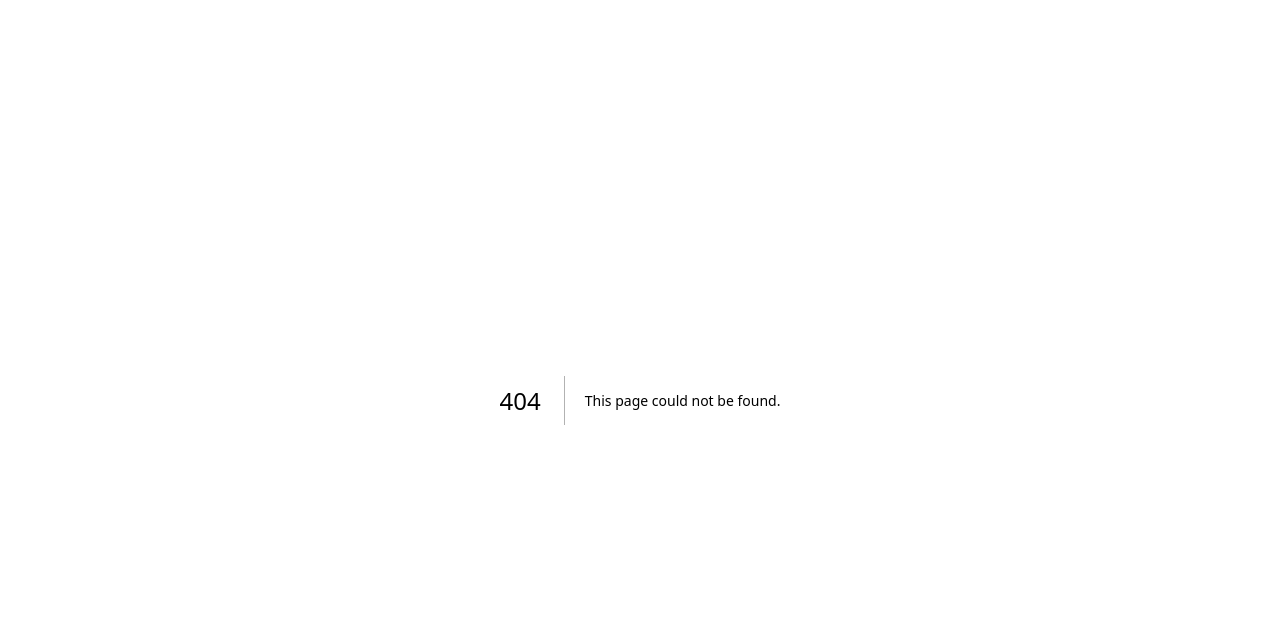
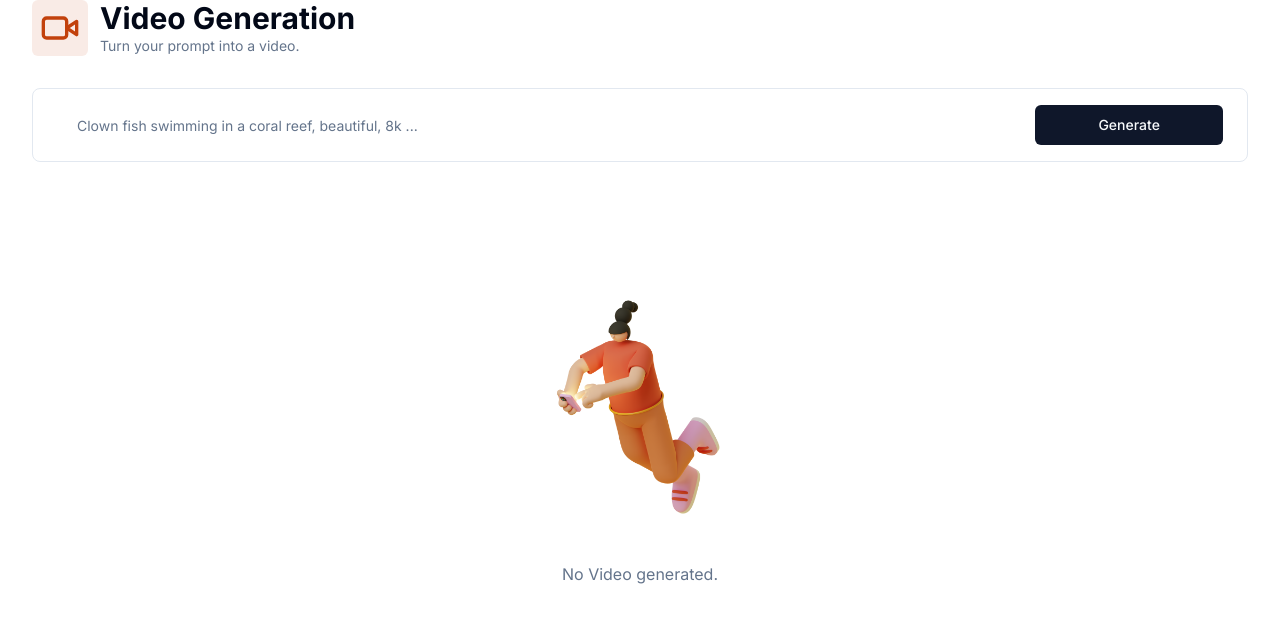
Before and after one commit to mustafapanjiwala/Genius, a Next.js app: page /video in a window 1280 px wide. Before the commit this address had no page. Shown: the top 622 px of the page. Built offline with nearby package versions, Linux system fonts and the light colour scheme.

Commit message:
Music and video generation

```diff
--- /dev/null
+++ b/app/(dashboard)/(routes)/music/constants.ts
@@ -0,0 +1,7 @@
+import * as z from "zod";
+
+export const formSchema = z.object({
+  prompt: z.string().min(1, {
+    message: "Music is required",
+  }),
+});
--- /dev/null
+++ b/app/(dashboard)/(routes)/music/page.tsx
@@ -0,0 +1,109 @@
+"use client";
+import { useState } from "react";
+
+import * as z from "zod";
+import { Music } from "lucide-react";
+import { useForm } from "react-hook-form";
+import { zodResolver } from "@hookform/resolvers/zod";
+import axios from "axios";
+import { useRouter } from "next/navigation";
+import { ChatCompletionMessageParam } from "openai/resources";
+import { cn } from "@/lib/utils";
+
+import { Input } from "@/components/ui/input";
+import { Button } from "@/components/ui/button";
+
+import { formSchema } from "./constants";
+
+import { Form, FormControl, FormField, FormItem } from "@/components/ui/form";
+import Heading from "@/components/Heading";
+import { Empty } from "@/components/empty";
+import { Loader } from "@/components/loader";
+
+const MusicPage = () => {
+  const router = useRouter();
+  const [music, setMusic] = useState<string>();
+
+  const form = useForm<z.infer<typeof formSchema>>({
+    resolver: zodResolver(formSchema),
+    defaultValues: {
+      prompt: "",
+    },
+  });
+
+  const isLoading = form.formState.isSubmitting;
+
+  const onSubmit = async (values: z.infer<typeof formSchema>) => {
+    try {
+      setMusic(undefined);
+
+      const response = await axios.post("/api/music/", values);
+      setMusic(response.data.audio);
+      form.reset();
+    } catch (error: any) {
+      //TODO: open pro modal
+      console.log(error);
+    } finally {
+      router.refresh();
+    }
+  };
+
+  return (
+    <div>
+      <Heading
+        title="Music Generation"
+        description="Just use your words to create some fantastic music.."
+        icon={Music}
+        iconColor="text-emerald-500"
+        bgColor="bg-emerald-500/10"
+      />
+      <div className="px-4 lg:px-8">
+        <div>
+          <Form {...form}>
+            <form
+              onSubmit={form.handleSubmit(onSubmit)}
+              className="rounded-lg border w-full p-4 px-3 md:px-6 focus-within:shadow-sm grid grid-cols-12 gap-2"
+            >
+              <FormField
+                name="prompt"
+                render={({ field }) => (
+                  <FormItem className="col-span-12 lg:col-span-10">
+                    <FormControl className="m-0 p-0">
+                      <Input
+                        className="p-5 border-0 outline-none focus-visible:ring-transparent"
+                        disabled={isLoading}
+                        placeholder="Piano solo"
+                        {...field}
+                      />
+                    </FormControl>
+                  </FormItem>
+                )}
+              />
+              <Button
+                className="col-span-12 lg:col-span-2 w-full "
+                disabled={isLoading}
+              >
+                Generate
+              </Button>
+            </form>
+          </Form>
+        </div>
+        <div className="space-y-4 mt-4">
+          {isLoading && (
+            <div className="p-8 rounded-lg  w-full flex items-center justify-center bg-muted">
+              <Loader />
+            </div>
+          )}
+          {!music && !isLoading && <Empty label="No Music generated." />}
+          {music && (
+            <audio controls className="w-full mt-8">
+              <source src={music} />
+            </audio>
+          )}
+        </div>
+      </div>
+    </div>
+  );
+};
+
+export default MusicPage;
--- /dev/null
+++ b/app/(dashboard)/(routes)/video/constants.ts
@@ -0,0 +1,7 @@
+import * as z from "zod";
+
+export const formSchema = z.object({
+  prompt: z.string().min(1, {
+    message: "Video is required",
+  }),
+});
--- /dev/null
+++ b/app/(dashboard)/(routes)/video/page.tsx
@@ -0,0 +1,112 @@
+"use client";
+import { useState } from "react";
+
+import * as z from "zod";
+import { Video } from "lucide-react";
+import { useForm } from "react-hook-form";
+import { zodResolver } from "@hookform/resolvers/zod";
+import axios from "axios";
+import { useRouter } from "next/navigation";
+
+import { cn } from "@/lib/utils";
+
+import { Input } from "@/components/ui/input";
+import { Button } from "@/components/ui/button";
+
+import { formSchema } from "./constants";
+
+import { Form, FormControl, FormField, FormItem } from "@/components/ui/form";
+import Heading from "@/components/Heading";
+import { Empty } from "@/components/empty";
+import { Loader } from "@/components/loader";
+
+const VideoPage = () => {
+  const router = useRouter();
+  const [video, setVideo] = useState<string>();
+
+  const form = useForm<z.infer<typeof formSchema>>({
+    resolver: zodResolver(formSchema),
+    defaultValues: {
+      prompt: "",
+    },
+  });
+
+  const isLoading = form.formState.isSubmitting;
+
+  const onSubmit = async (values: z.infer<typeof formSchema>) => {
+    try {
+      setVideo(undefined);
+
+      const response = await axios.post("/api/video/", values);
+      setVideo(response.data[0]);
+      form.reset();
+    } catch (error: any) {
+      //TODO: open pro modal
+      console.log(error);
+    } finally {
+      router.refresh();
+    }
+  };
+
+  return (
+    <div>
+      <Heading
+        title="Video Generation"
+        description="Turn your prompt into a video."
+        icon={Video}
+        iconColor="text-orange-700"
+        bgColor="bg-orange-700/10"
+      />
+      <div className="px-4 lg:px-8">
+        <div>
+          <Form {...form}>
+            <form
+              onSubmit={form.handleSubmit(onSubmit)}
+              className="rounded-lg border w-full p-4 px-3 md:px-6 focus-within:shadow-sm grid grid-cols-12 gap-2"
+            >
+              <FormField
+                name="prompt"
+                render={({ field }) => (
+                  <FormItem className="col-span-12 lg:col-span-10">
+                    <FormControl className="m-0 p-0">
+                      <Input
+                        className="p-5 border-0 outline-none focus-visible:ring-transparent"
+                        disabled={isLoading}
+                        placeholder="Clown fish swimming in a coral reef, beautiful, 8k ..."
+                        {...field}
+                      />
+                    </FormControl>
+                  </FormItem>
+                )}
+              />
+              <Button
+                className="col-span-12 lg:col-span-2 w-full "
+                disabled={isLoading}
+              >
+                Generate
+              </Button>
+            </form>
+          </Form>
+        </div>
+        <div className="space-y-4 mt-4">
+          {isLoading && (
+            <div className="p-8 rounded-lg  w-full flex items-center justify-center bg-muted">
+              <Loader />
+            </div>
+          )}
+          {!video && !isLoading && <Empty label="No Video generated." />}
+          {video && (
+            <video
+              controls
+              className="w-full aspect-video mt-8 rounded-lg border bg-black"
+            >
+              <source src={video} />
+            </video>
+          )}
+        </div>
+      </div>
+    </div>
+  );
+};
+
+export default VideoPage;
--- /dev/null
+++ b/app/api/music/route.ts
@@ -0,0 +1,37 @@
+import { auth } from "@clerk/nextjs";
+import { NextResponse } from "next/server";
+
+import Replicate from "replicate";
+
+const replicate = new Replicate({
+  auth: process.env.REPLICATE_API_TOKEN,
+});
+
+export async function POST(req: Request) {
+  try {
+    const { userId } = auth();
+    const body = await req.json();
+    const { prompt } = body;
+
+    if (!userId) {
+      return new NextResponse("Unauthorized", { status: 401 });
+    }
+
+    if (!prompt) {
+      return new NextResponse("Prompt is required", { status: 400 });
+    }
+    const response = await replicate.run(
+      "riffusion/riffusion:8cf61ea6c56afd61d8f5b9ffd14d7c216c0a93844ce2d82ac1c9ecc9c7f24e05",
+      {
+        input: {
+          prompt_a: prompt,
+        },
+      }
+    );
+
+    return NextResponse.json(response);
+  } catch (err) {
+    console.log("[MUSIC_ERROR]", err);
+    return new NextResponse("Internal Server Error", { status: 500 });
+  }
+}
--- /dev/null
+++ b/app/api/video/route.ts
@@ -0,0 +1,37 @@
+import { auth } from "@clerk/nextjs";
+import { NextResponse } from "next/server";
+
+import Replicate from "replicate";
+
+const replicate = new Replicate({
+  auth: process.env.REPLICATE_API_TOKEN,
+});
+
+export async function POST(req: Request) {
+  try {
+    const { userId } = auth();
+    const body = await req.json();
+    const { prompt } = body;
+
+    if (!userId) {
+      return new NextResponse("Unauthorized", { status: 401 });
+    }
+
+    if (!prompt) {
+      return new NextResponse("Prompt is required", { status: 400 });
+    }
+    const response = await replicate.run(
+      "anotherjesse/zeroscope-v2-xl:9f747673945c62801b13b84701c783929c0ee784e4748ec062204894dda1a351",
+      {
+        input: {
+          prompt_a: prompt,
+        },
+      }
+    );
+
+    return NextResponse.json(response);
+  } catch (err) {
+    console.log("[VIDEO_ERROR]", err);
+    return new NextResponse("Internal Server Error", { status: 500 });
+  }
+}
--- a/package.json
+++ b/package.json
@@ -26,6 +26,7 @@
     "react-dom": "^18",
     "react-hook-form": "^7.48.2",
     "react-markdown": "^9.0.0",
+    "replicate": "^0.21.1",
     "tailwind-merge": "^2.0.0",
     "tailwindcss-animate": "^1.0.7",
     "zod": "^3.22.4"
```
Also changed, not shown: 1 other file (tests, documents, lock files or other folders).
